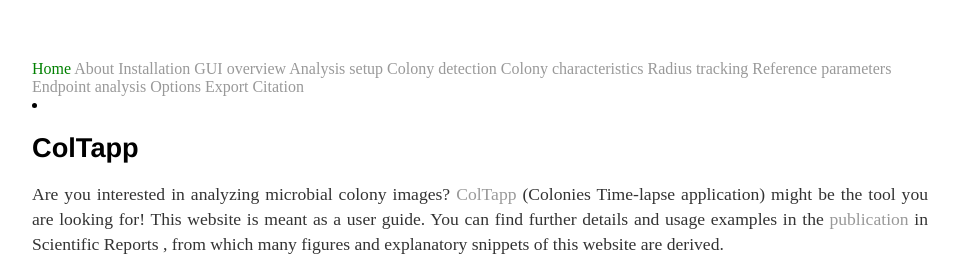
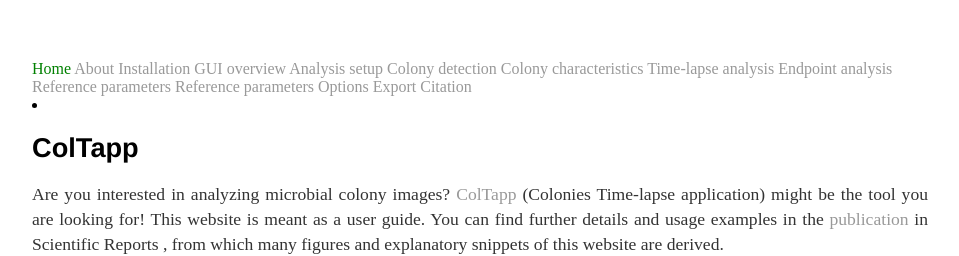
Before and after one commit to ColTapp/ColTapp.github.io, a Jekyll site: the page built from index.md, in a window 1280 px wide. Shown: the top 256 px of the page, without its empty margins (160-1119 px from the left). Built offline with Jekyll 4.4.1, drawn with Linux system fonts in a browser that asks for light colours.

Commit message:
Update navigation.yml

```diff
--- a/_data/navigation.yml
+++ b/_data/navigation.yml
@@ -12,12 +12,14 @@
   link: /detect.html
 - name: Colony characteristics
   link: /characteristics.html
-- name: Radius tracking
+- name: Time-lapse analysis
   link: /timelapse.html
+- name: Endpoint analysis
+  link: /endpoint.html
 - name: Reference parameters
   link: /refparam.html
-- name: Endpoint analysis
-  link: /endpoint.html
+- name: Reference parameters
+  link: /refparam.html
 - name: Options
   link: /options.html
 - name: Export
```
